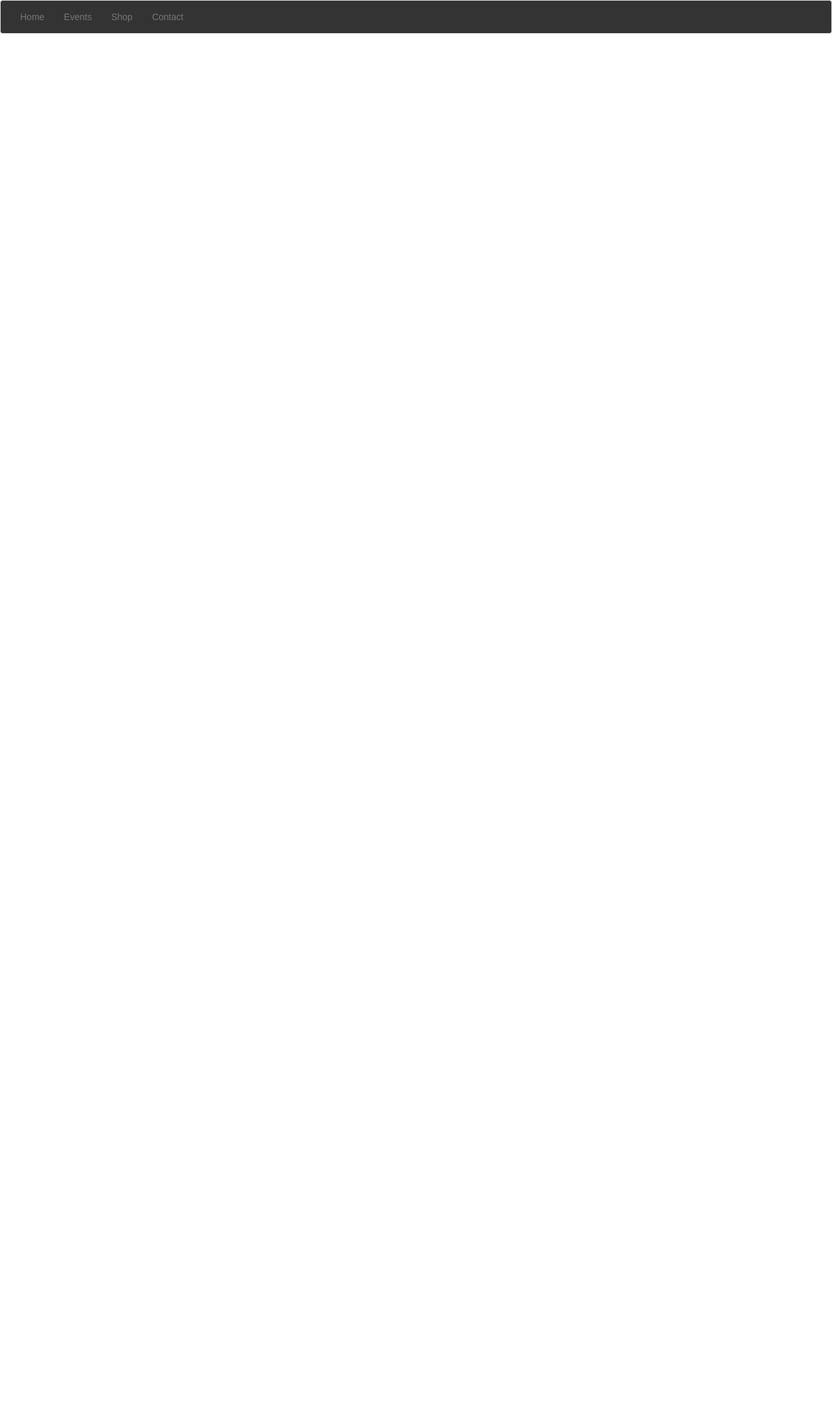
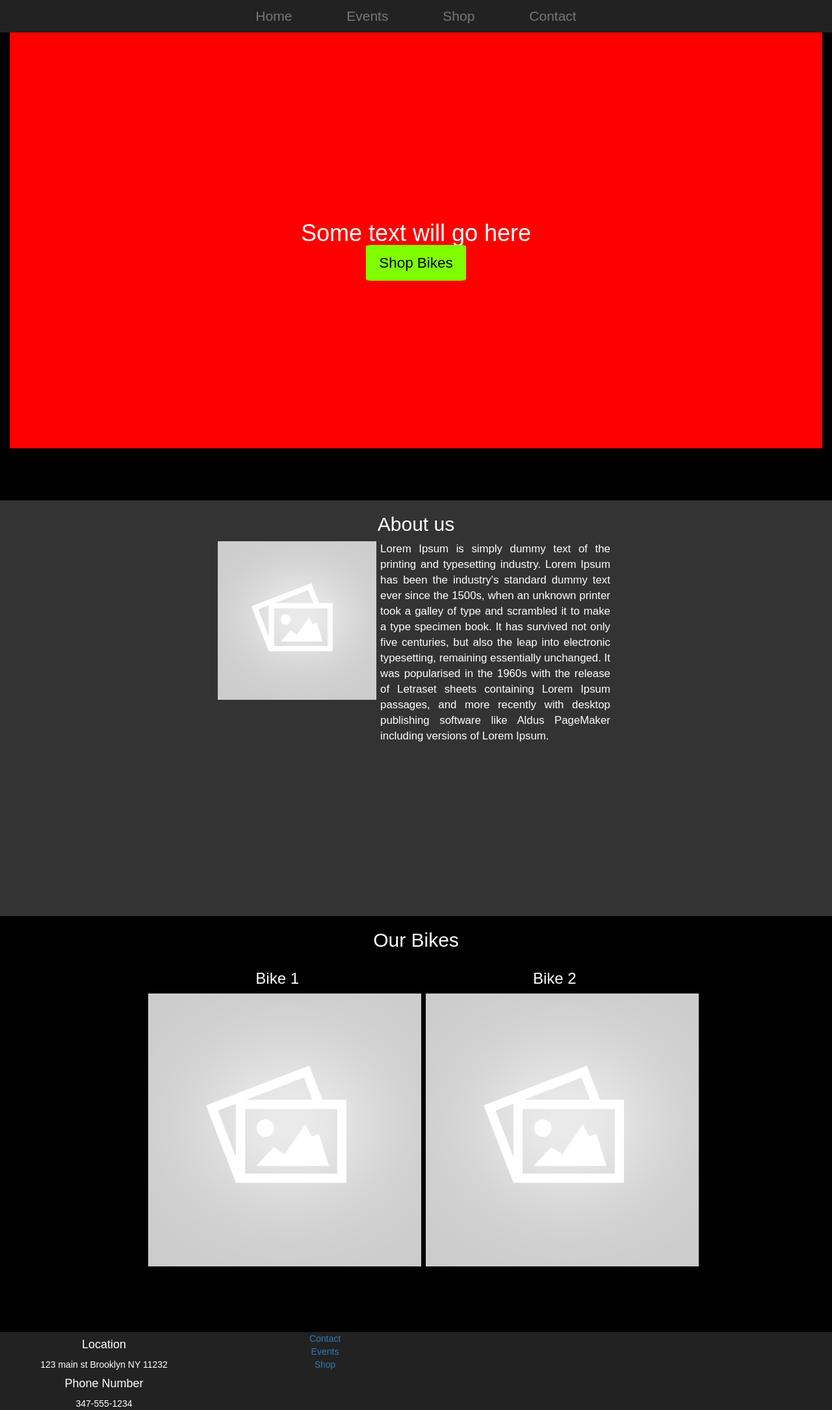
Before and after one commit to Mattsotodev/christianalexander, a PHP site: page / in a window 1280 px wide. Shown: the whole page at 65% size. Before the commit the page ends 52 px from the top, so only its background shows below. Run offline with PHP 8.4, Linux system fonts and the light colour scheme.

Commit message:
added individual bike files added footer partial and updated index

```diff
--- a/assets/css/style.css
+++ b/assets/css/style.css
@@ -1,9 +1,109 @@
-*{
+* {
     margin: 0;
-	font-family: sans-serif;
-	box-sizing: border-box;
+    font-family: sans-serif;
+    box-sizing: border-box;
     color: #fff;
+    text-align: center;
 }
-.navbar{
+p{
+    margin: 0;
+}
+/* nav */
+
+.navbar {
+    background: #222;
+    margin: 0;
+    border: none;
+    border-radius: 0%;
+}
+
+.navbar-nav {
+    margin: auto;
+    width: 60%;
+    float: none;
+}
+
+.navbar-nav li {
+    display: inline-block;
+    float: none;
+    margin: 0 25px;
+}
+
+.navbar-nav a {
+    font-size: 1.5em;
+    color: chartreuse;
+}
+
+.navbar-nav a:hover {
+    color: chartreuse;
+
+}
+
+/* hero section*/
+
+.hero {
+    height: 90vh;
+    width: 100%;
+    background: #000;
+    /*    background-image: url("/assets/img/Brooklyn-bridge.jpg");*/
+    background-size: contain;
+}
+.flex_hero{
+    height: calc(100% - 80px);
+    background: red;
+    display: flex;
+    justify-content: center;
+    align-items: center;
+}
+
+
+
+/* about section*/
+
+.about_section {
+    height: 80vh;
     background: #333;
 }
+
+.about_info {
+    height: 60vh;
+}
+
+.about_info img {
+    width: 40%;
+    display: inline-block;
+    float: left;
+
+}
+
+.about_info p {
+    display: inline-block;
+    text-align: justify;
+    font-size: 1.2em;
+    width: 58%;
+
+}
+
+/* bike section */
+
+.bike_section {
+    height: 80vh;
+    background: #000;
+}
+
+/*bike pages 1 and 2 content*/
+.bike_content{
+    height: 78.7vh;
+    background-color: #000;
+}
+
+/* footer */
+
+.foot {
+    background: #222;
+    height:15vh;
+}
+
+.foot ul {
+    list-style: none;
+}
--- a/assets/partials/footer.php
+++ b/assets/partials/footer.php
@@ -0,0 +1,35 @@
+<footer class="foot">
+    <div class="container-fluid">
+        <div class="row">
+            <div class="col-md-3">
+                <div class="location_text">
+                    <h4>Location</h4>
+                    <p>
+                        123 main st Brooklyn NY 11232
+                    </p>
+                    <h4>Phone Number</h4>
+                    <p>347-555-1234</p>
+                </div>
+            </div>
+            <div class="col-md-3">
+                <div class="footer_nav">
+                    <ul>
+                        <li><a href="contact.php">Contact</a></li>
+                        <li><a href="events.php">Events</a></li>
+                        <li><a href="shop.php">Shop</a></li>
+                    </ul>
+                </div>
+            </div>
+
+        </div>
+<!--
+        <div class="row">
+            <div class="col-md-12">
+                <div class="social_icons">
+
+                </div>
+            </div>
+        </div>
+-->
+    </div>
+</footer>
--- a/index.php
+++ b/index.php
@@ -6,18 +6,98 @@
     <meta name="viewport" content="width=device-width, initial-scale=1, maximum-scale=1, user-scalable=no">
     <link rel="stylesheet" href="assets/css/normalize.css">
     <link rel="stylesheet" href="assets/css/bootstrap.min.css">
-    <!--Custom styles here-->
+    <!--Custom styles-->
     <link rel="stylesheet" href="assets/css/style.css">
+    <style>
+        .hero_h1{
+
+        }
+        .hero_call {
+            font-size: 1.6em;
+            padding: 15px 20px;
+            color: #000;
+            background-color: chartreuse;
+            border-radius: 5%;
+        }
+
+        .hero_call:hover {
+            background-color: firebrick;
+            color: azure;
+            text-decoration: none;
+        }
+
+        #myVideo {
+            position: absolute;
+            width: 100%;
+            height: 100%;
+            min-width: 100%;
+            min-height: 100%;
+        }
+
+    </style>
 </head>
 
 <body>
+
+    <!-- Nav Partial-->
     <?php require_once('assets/partials/nav.php'); ?>
-    <div class="container"></div>
+
+    <!-- hero container-->
+    <div class="container-fluid hero">
+        <div class="flex_hero">
+            <div class="row">
+                <div class="col-md-12">
+                    <h1>Some text will go here</h1>
+                    <a href="shop.php" class="hero_call">Shop Bikes</a>
+                </div>
+            </div>
+        </div>
+        <div class="row">
+
+        </div>
+    </div>
+
+    <!-- about section-->
+    <div class="container-fluid about_section">
+        <div class="row">
+            <h2>About us</h2>
+            <div class="col-md-6 col-md-push-3">
+                <div class="about_info">
+                    <img src="assets/img/placeholder.png">
+                    <p>Lorem Ipsum is simply dummy text of the printing and typesetting industry. Lorem Ipsum has been the industry's standard dummy text ever since the 1500s, when an unknown printer took a galley of type and scrambled it to make a type specimen book. It has survived not only five centuries, but also the leap into electronic typesetting, remaining essentially unchanged. It was popularised in the 1960s with the release of Letraset sheets containing Lorem Ipsum passages, and more recently with desktop publishing software like Aldus PageMaker including versions of Lorem Ipsum.</p>
+                </div>
+
+            </div>
+        </div>
+    </div>
+    <div class="container-fluid bike_section">
+        <div class="row">
+            <div class="col-md-12">
+                <h2>Our Bikes</h2>
+            </div>
+        </div>
+        <div class="row">
+            <div class="col-md-4 col-md-push-2">
+                <h3>Bike 1</h3>
+                <a href="bike1.php"><img src="assets/img/placeholder.png"></a>
+            </div>
+            <div class="col-md-4 col-md-push-2">
+                <h3>Bike 2</h3>
+                <a href="bike1.php"><img src="assets/img/placeholder.png"></a>
+
+            </div>
+        </div>
+    </div>
+
+    <!-- footer partial -->
+    <?php require_once('assets/partials/footer.php'); ?>
     <!--Required scripts-->
     <script src="js/jquery.min.js"></script>
     <script src="js/bootstrap.min.js"></script>
-    <!--Custom script here-->
+
+    <!--Custom script-->
     <script>
+
 
     </script>
 
```
Also changed, not shown: bike1.php (added, +33 -0 lines), bike2.php (added, +32 -0 lines), assets/img/Brooklyn-bridge.jpg (added), assets/img/bikehero.jpeg (added), assets/img/bikehero1.jpeg (added), assets/img/bikehero2.jpeg (added), assets/img/placeholder.png (added), 1 other file.
